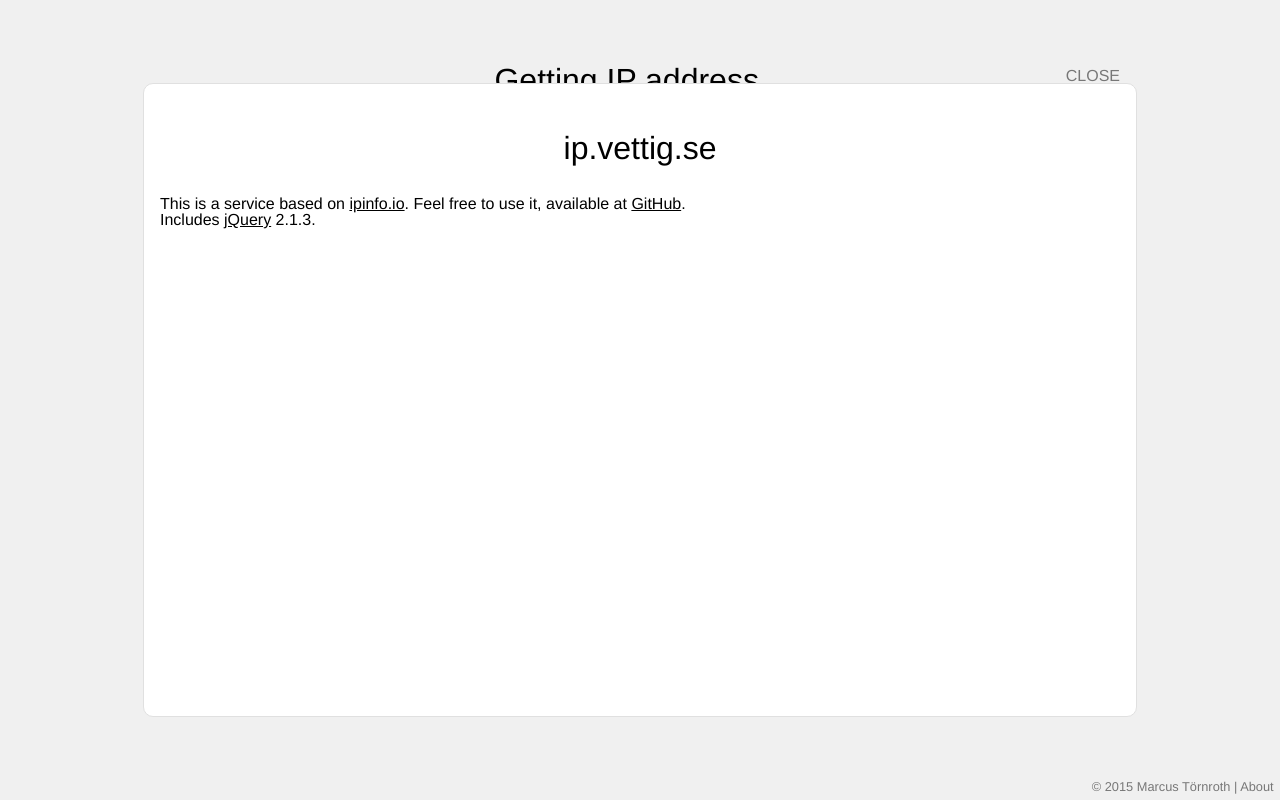
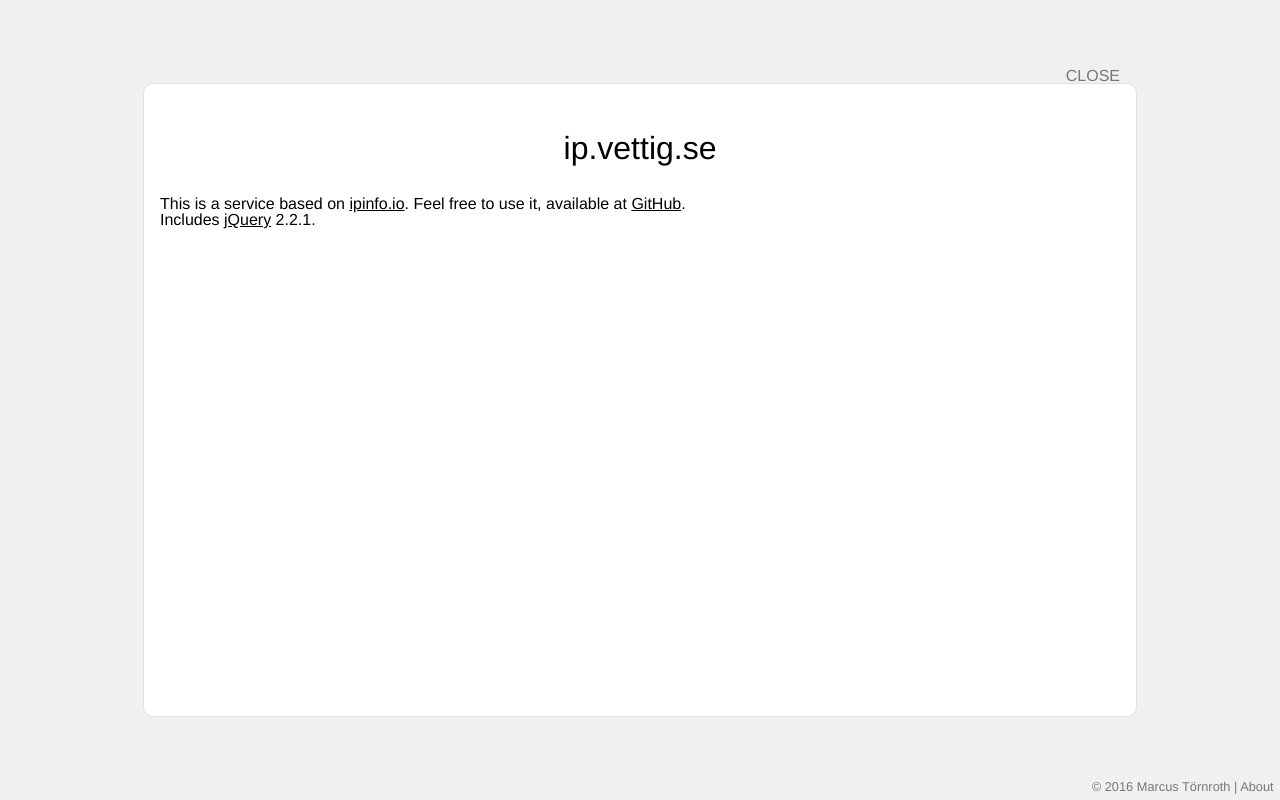
Before and after one commit to rcus/ip, a plain HTML site: page index.html in a window 1280 px wide. Both pictures are taken after a click on the link "About". Drawn offline with nearby package versions, Linux system fonts and the light colour scheme.

Commit message:
jQuery update 2.1.3 -> 2.2.1

```diff
--- a/index.html
+++ b/index.html
@@ -5,12 +5,12 @@
     <title>IP Address</title>
     <meta name="viewport" content="width=device-width, initial-scale=1">
     <link rel="stylesheet" href="css/style.css">
-    <script src="http://code.jquery.com/jquery-2.1.3.min.js"></script>
+    <script src="http://code.jquery.com/jquery-2.2.1.min.js"></script>
     <script src="js/script.js"></script>
   </head>
   <body>
 
-    <h1 id="header">Getting IP address...</h1>
+    <h1 id="header"></h1>
 
     <table id="iptable">
       <tr><th>Location:</th><td class="location">...</td></tr>
@@ -23,12 +23,12 @@
       <div id="text">
         <h1>ip.vettig.se</h1>
         <p>This is a service based on <a href="http://ipinfo.io" class="underline">ipinfo.io</a>. Feel free to use it, available at <a href="http://github.com/rcus/ip" class="underline">GitHub</a>.</p>
-        <p>Includes <a href="http://jquery.com" class="underline">jQuery</a> 2.1.3.</p>
+        <p>Includes <a href="http://jquery.com" class="underline">jQuery</a> 2.2.1.</p>
       </div>
     </div>
 
     <footer>
-      &copy; 2015 <a href="http://vettig.se">Marcus Törnroth</a> | <a href="#" class="toggleAbout">About</a>
+      &copy; 2016 <a href="http://rcus.se">Marcus Törnroth</a> | <a href="#" class="toggleAbout">About</a>
     </footer>
 
   </body>
```
Also changed, not shown: README.md.
